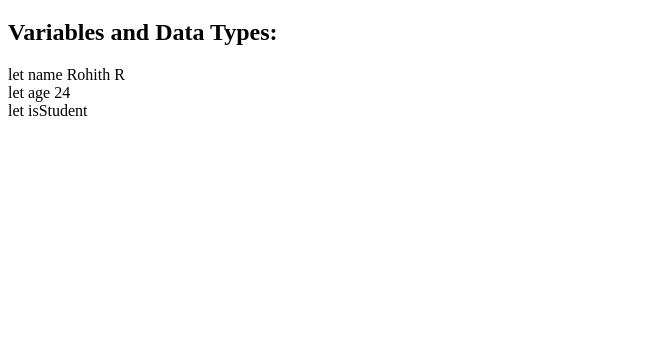
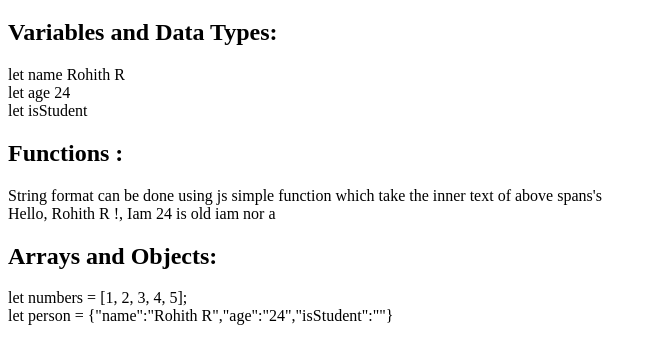
Before and after one commit to ROOHITH/Foundation, a plain HTML site: page index.html in a window 1280 px wide. Shown: the part 61-424 px from the top of the page, without its empty margins (0-657 px from the left). Drawn offline with nearby package versions, Linux system fonts and the light colour scheme.

Commit message:
latest cimmmit

```diff
--- a/index.html
+++ b/index.html
@@ -15,6 +15,14 @@
         <span>let name</span> <span id="varibaleName"> </span><br />
         <span>let age </span> <span id="varibaleAge"> </span><br />
         <span>let isStudent </span> <span id="varibaleIsStudent "> </span><br />
+        <h2>Functions :</h2>
+        String format can be done using js simple function which take the inner
+        text of above spans's<br />
+        <span id="formated_string"></span>
+
+        <h2>Arrays and Objects:</h2>
+        <span>let numbers =</span> <span id="varibaleNumbers"> [1, 2, 3, 4, 5];</span><br />
+        <span>let person =</span> <span id="varibalePerson"> {name:"Bob",age:30,isSutdent:false};</span><br />
       </div>
     </main>
   </body>
--- a/index.js
+++ b/index.js
@@ -1,8 +1,28 @@
-$(document).ready(function() {
+$(document).ready(function () {
+  $("#varibaleName").text("Rohith R");
 
-    $('#varibaleName').text("Rohith R");
+  $("#varibaleAge").text("24");
 
-    $('#varibaleAge').text("24");
+  $("#varibaleIsStudent").text(false);
 
-    $('#varibaleIsStudent').text(false);
+  function greet(name, age, isStudent) {
+    console.log("Hello, " + name + "!");
+    console.log(`Iam ${age} is old`);
+    console.log(`iam nor a ${isStudent}`);
+    $("#formated_string").text(
+      `Hello,  ${name} !, Iam ${age} is old iam nor a ${isStudent}`
+    );
+  }
+  greet(
+    $("#varibaleName").text(),
+    $("#varibaleAge").text(),
+    $("#varibaleIsStudent").text()
+  );
+  $("#varibalePerson").text(
+    JSON.stringify({
+      name: $("#varibaleName").text(),
+      age: $("#varibaleAge").text(),
+      isStudent: $("#varibaleIsStudent").text(),
+    })
+  );
 });
```
